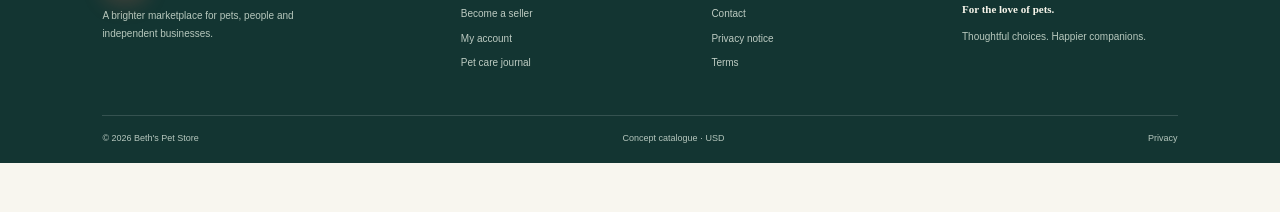
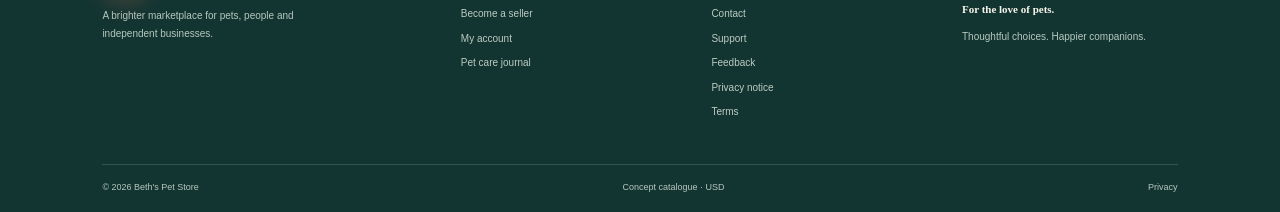
Before and after one commit to Marfenckysbot/Beths-pet-store, a plain HTML site: page shop.html in a window 1280 px wide. Shown: the part 2452-2664 px from the top of the page. Before the commit the page ends 2615 px from the top, so only its background shows below. Drawn offline with Linux system fonts and the light colour scheme; a script that the page names is missing.

Commit message:
Add support and feedback links to marketplace footer

```diff
--- a/shop.html
+++ b/shop.html
@@ -5,4 +5,4 @@
 <section class="shop-toolbar"><div><b>Explore the range</b><small data-result-count>Preview products</small></div><label class="sort-control">Sort <select id="sort-products"><option value="featured">Featured</option><option value="price-low">Price: low to high</option><option value="price-high">Price: high to low</option><option value="name">Name A–Z</option></select></label></section>
 <div class="shop-layout"><aside class="filter-panel"><b>Categories</b><button class="filter-chip selected" data-filter="all">All preview products</button><button class="filter-chip" data-filter="food">Food & treats</button><button class="filter-chip" data-filter="accessories">Accessories & toys</button><button class="filter-chip" data-filter="comfort">Beds & comfort</button><button class="filter-chip" data-filter="habitats">Habitats & aquatics</button><button class="filter-chip" data-filter="care">Grooming & care</button><div class="filter-price"><b>Price range (USD)</b><label>Minimum<input id="min-price" type="number" min="0" step="0.01" placeholder="0"></label><label>Maximum<input id="max-price" type="number" min="0" step="0.01" placeholder="No limit"></label></div><button class="filter-chip" type="button" data-clear-filters>Clear filters</button><div class="filter-note"><span>✳</span><b>Preview catalogue</b><p>These example listings help us design the shopping experience. Real sellers, final prices and availability will be added after onboarding.</p></div></aside><section class="shop-results"><div class="preview-ribbon"><span>DEMO DISPLAY</span> Struck-through reference prices and discounts are illustrative only.</div><div class="product-grid shop-product-grid" data-product-grid="shop"></div><div class="empty-state" data-empty-state hidden><span>🐾</span><b>No matching preview products</b><p>Try another category or search term.</p></div></section></div>
 <section class="shop-seller-cta"><div><p class="eyebrow">ARE YOU A PET BUSINESS?</p><h2>Be part of what's <em>next.</em></h2><p>Apply to be considered for the first group of independent sellers.</p></div><a class="btn btn-light" href="sell.html">Apply to sell ↗</a></section></main>
-<footer class="footer"><div class="footer-main"><div class="footer-brand"><a class="brand brand-invert" href="index.html"><span class="brand-mark">b<span>✦</span></span><span>Beth's <strong>Pet Store</strong><small>HAPPY PETS. HAPPIER LIVES.</small></span></a><p>A brighter marketplace for pets, people and independent businesses.</p></div><div><b>Explore</b><a href="index.html">Home</a><a href="sell.html">Become a seller</a><a href="account.html">My account</a><a href="care.html">Pet care journal</a></div><div><b>Help & info</b><a href="faq.html">FAQs</a><a href="contact.html">Contact</a><a href="privacy.html">Privacy notice</a><a href="terms.html">Terms</a></div><div class="footer-note"><span>🐾</span><b>For the love of pets.</b><p>Thoughtful choices. Happier companions.</p></div></div><div class="footer-bottom"><span>© <span id="year"></span> Beth's Pet Store</span><span>Concept catalogue · USD</span><a href="privacy.html">Privacy</a></div></footer></body></html>
+<footer class="footer"><div class="footer-main"><div class="footer-brand"><a class="brand brand-invert" href="index.html"><span class="brand-mark">b<span>✦</span></span><span>Beth's <strong>Pet Store</strong><small>HAPPY PETS. HAPPIER LIVES.</small></span></a><p>A brighter marketplace for pets, people and independent businesses.</p></div><div><b>Explore</b><a href="index.html">Home</a><a href="sell.html">Become a seller</a><a href="account.html">My account</a><a href="care.html">Pet care journal</a></div><div><b>Help & info</b><a href="faq.html">FAQs</a><a href="contact.html">Contact</a><a href="support.html">Support</a><a href="feedback.html">Feedback</a><a href="privacy.html">Privacy notice</a><a href="terms.html">Terms</a></div><div class="footer-note"><span>🐾</span><b>For the love of pets.</b><p>Thoughtful choices. Happier companions.</p></div></div><div class="footer-bottom"><span>© <span id="year"></span> Beth's Pet Store</span><span>Concept catalogue · USD</span><a href="privacy.html">Privacy</a></div></footer></body></html>
```
